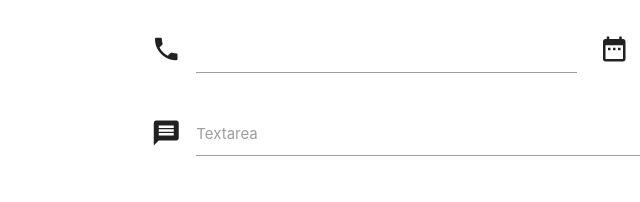
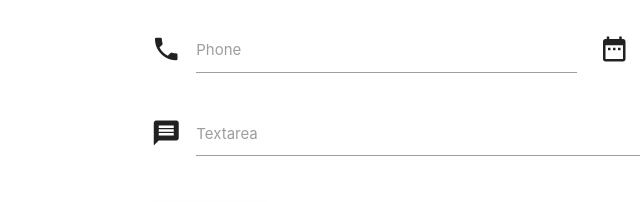
Before and after one commit to kallinv/MyConsulting, a plain HTML site: page index.html in a window 1280 px wide. Shown: the part 2538-2740 px from the top of the page, 52-692 px from the left. Drawn offline with nearby package versions, Linux system fonts and the light colour scheme.

Commit message:
Update index.html

```diff
--- a/index.html
+++ b/index.html
@@ -287,7 +287,7 @@
                         <div class="input-field col s6">
                             <i class="material-icons prefix">phone</i>
                             <input id="icon_telephone" type="tel" class="validate" name="phone">
-                            <label for="icon_telephone"></label>
+                            <label for="icon_telephone">Phone</label>
                         </div>
                         <div class="input-field col s6">
                           <i class="material-icons prefix">date_range</i>
```
